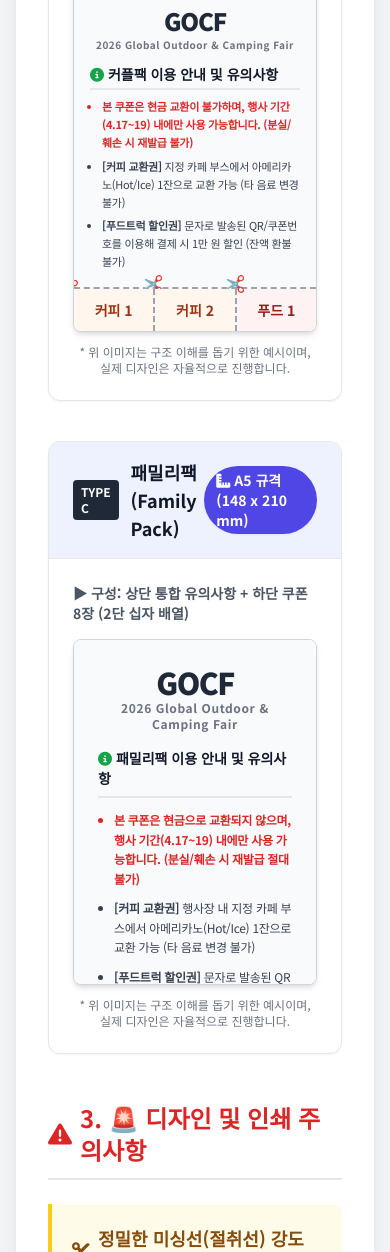
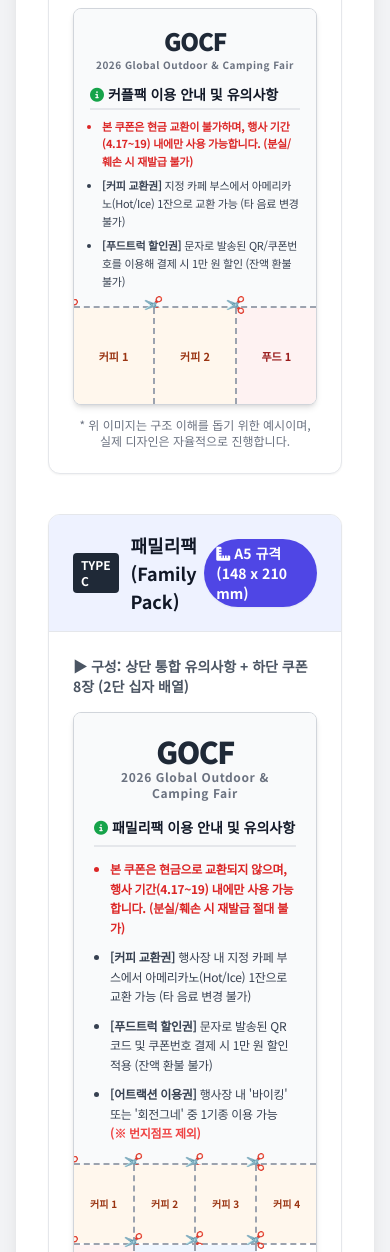
Before and after one commit to orkhan211/gocf-print-guide, a plain HTML site: page index.html in a window 390 px wide. Shown: the part 1800-3052 px from the top of the page. Drawn offline with nearby package versions, Linux system fonts and the light colour scheme.

Commit message:
Add files via upload

```diff
--- a/index.html
+++ b/index.html
@@ -140,7 +140,7 @@
                             <p class="text-sm font-bold text-gray-600 mb-4">▶ 구성: 단일 쿠폰 (명함보다 약간 작은 사이즈, 미싱선 없음)</p>
 
                             <!-- 싱글팩 Mockup (가로형 85x45 비율) -->
-                            <div class="border border-gray-300 rounded-lg max-w-[320px] mx-auto shadow-md overflow-hidden bg-white flex flex-col justify-center items-center p-4 relative" style="aspect-ratio: 85/45;">
+                            <div class="border border-gray-300 rounded-lg max-w-[320px] mx-auto shadow-md overflow-hidden bg-white flex flex-col justify-center items-center py-6 px-4 relative">
                                 <img src="로고.png" alt="GOCF 로고" class="h-6 md:h-8 object-contain mb-1" onerror="this.outerHTML='<span class=\'font-black text-xl tracking-tighter text-gray-800\'>GOCF</span>'">
                                 <p class="text-[8px] md:text-[9px] font-bold text-gray-500 mb-3 tracking-widest uppercase">2026 Global Outdoor & Camping Fair</p>
                                 <h4 class="font-bold text-sm md:text-base text-orange-800 mb-1">아메리카노 1잔 교환권</h4>
@@ -165,7 +165,7 @@
                             <p class="text-sm font-bold text-gray-600 mb-4">▶ 구성: 상단 통합 유의사항 + 하단 쿠폰 3장 (1단 가로 배열)</p>
 
                             <!-- 커플팩 Mockup (세로형 A6 비율) -->
-                            <div class="border border-gray-300 rounded-lg max-w-sm mx-auto shadow-md overflow-hidden bg-white flex flex-col" style="aspect-ratio: 105/148;">
+                            <div class="border border-gray-300 rounded-lg max-w-sm mx-auto shadow-md overflow-hidden bg-white flex flex-col">
 
                                 <!-- 상단 유의사항 -->
                                 <div class="flex-grow p-4 perf-border-b scissor-left flex flex-col justify-center bg-gray-50">
@@ -184,10 +184,10 @@
                                 </div>
 
                                 <!-- 하단 쿠폰 (1x3) -->
-                                <div class="h-28 flex w-full">
-                                    <div class="flex-1 perf-border-r scissor-top bg-orange-50 flex items-center justify-center font-bold text-orange-800 text-sm">커피 1</div>
-                                    <div class="flex-1 perf-border-r scissor-top bg-orange-50 flex items-center justify-center font-bold text-orange-800 text-sm">커피 2</div>
-                                    <div class="flex-1 bg-red-50 flex items-center justify-center font-bold text-red-800 text-sm">푸드 1</div>
+                                <div class="h-24 md:h-28 flex w-full">
+                                    <div class="flex-1 perf-border-r scissor-top bg-orange-50 flex items-center justify-center font-bold text-orange-800 text-[11px] md:text-sm">커피 1</div>
+                                    <div class="flex-1 perf-border-r scissor-top bg-orange-50 flex items-center justify-center font-bold text-orange-800 text-[11px] md:text-sm">커피 2</div>
+                                    <div class="flex-1 bg-red-50 flex items-center justify-center font-bold text-red-800 text-[11px] md:text-sm">푸드 1</div>
                                 </div>
 
                             </div>
@@ -210,10 +210,10 @@
                             <p class="text-sm font-bold text-gray-600 mb-4">▶ 구성: 상단 통합 유의사항 + 하단 쿠폰 8장 (2단 십자 배열)</p>
 
                             <!-- 패밀리팩 Mockup (세로형 A5 비율) -->
-                            <div class="border border-gray-300 rounded-lg max-w-lg mx-auto shadow-md overflow-hidden bg-white flex flex-col" style="aspect-ratio: 148/210;">
+                            <div class="border border-gray-300 rounded-lg max-w-lg mx-auto shadow-md overflow-hidden bg-white flex flex-col">
 
                                 <!-- 상단 유의사항 -->
-                                <div class="flex-grow p-6 perf-border-b scissor-left flex flex-col justify-center bg-gray-50">
+                                <div class="flex-grow p-5 md:p-6 perf-border-b scissor-left flex flex-col justify-center bg-gray-50">
                                     <div class="text-center mb-4">
                                         <img src="로고.png" alt="GOCF 로고" class="h-10 md:h-12 mx-auto object-contain mb-1" onerror="this.outerHTML='<span class=\'font-black text-3xl tracking-tighter text-gray-800\'>GOCF</span>'">
                                         <p class="text-xs md:text-sm font-bold text-gray-500 tracking-wider">2026 Global Outdoor & Camping Fair</p>
@@ -230,22 +230,22 @@
                                 </div>
 
                                 <!-- 하단 쿠폰 (2x4 그리드) -->
-                                <div class="flex flex-col h-48 w-full">
+                                <div class="flex flex-col w-full">
                                     <!-- 1단 -->
-                                    <div class="flex-1 flex w-full perf-border-b scissor-left">
-                                        <div class="flex-1 perf-border-r scissor-top bg-orange-50 flex items-center justify-center font-bold text-orange-800 text-sm">커피 1</div>
-                                        <div class="flex-1 perf-border-r scissor-top bg-orange-50 flex items-center justify-center font-bold text-orange-800 text-sm">커피 2</div>
-                                        <div class="flex-1 perf-border-r scissor-top bg-orange-50 flex items-center justify-center font-bold text-orange-800 text-sm">커피 3</div>
-                                        <div class="flex-1 bg-orange-50 flex items-center justify-center font-bold text-orange-800 text-sm">커피 4</div>
+                                    <div class="h-20 md:h-24 flex w-full perf-border-b scissor-left">
+                                        <div class="flex-1 perf-border-r scissor-top bg-orange-50 flex items-center justify-center font-bold text-orange-800 text-[10px] sm:text-xs md:text-sm">커피 1</div>
+                                        <div class="flex-1 perf-border-r scissor-top bg-orange-50 flex items-center justify-center font-bold text-orange-800 text-[10px] sm:text-xs md:text-sm">커피 2</div>
+                                        <div class="flex-1 perf-border-r scissor-top bg-orange-50 flex items-center justify-center font-bold text-orange-800 text-[10px] sm:text-xs md:text-sm">커피 3</div>
+                                        <div class="flex-1 bg-orange-50 flex items-center justify-center font-bold text-orange-800 text-[10px] sm:text-xs md:text-sm">커피 4</div>
                                     </div>
                                     <!-- 2단 -->
-                                    <div class="flex-1 flex w-full">
-                                        <div class="flex-1 perf-border-r scissor-top bg-red-50 flex items-center justify-center font-bold text-red-800 text-sm">푸드 1</div>
-                                        <div class="flex-1 perf-border-r scissor-top bg-blue-50 flex items-center justify-center font-bold text-blue-800 text-sm text-center leading-tight">어트랙션<br>1</div>
-                                        <div class="flex-1 perf-border-r scissor-top bg-blue-50 flex items-center justify-center font-bold text-blue-800 text-sm text-center leading-tight">어트랙션<br>2</div>
+                                    <div class="h-20 md:h-24 flex w-full">
+                                        <div class="flex-1 perf-border-r scissor-top bg-red-50 flex items-center justify-center font-bold text-red-800 text-[10px] sm:text-xs md:text-sm">푸드 1</div>
+                                        <div class="flex-1 perf-border-r scissor-top bg-blue-50 flex items-center justify-center font-bold text-blue-800 text-[10px] sm:text-xs md:text-sm text-center leading-tight">어트랙션<br>1</div>
+                                        <div class="flex-1 perf-border-r scissor-top bg-blue-50 flex items-center justify-center font-bold text-blue-800 text-[10px] sm:text-xs md:text-sm text-center leading-tight">어트랙션<br>2</div>
                                         <div class="flex-1 bg-white flex flex-col items-center justify-center font-bold text-gray-400">
-                                            <i class="fa-solid fa-image text-gray-200 text-2xl mb-1"></i>
-                                            <span class="text-[10px]">GOCF 로고</span>
+                                            <i class="fa-solid fa-image text-gray-200 text-xl md:text-2xl mb-1"></i>
+                                            <span class="text-[8px] sm:text-[10px]">GOCF 로고</span>
                                         </div>
                                     </div>
                                 </div>
```
